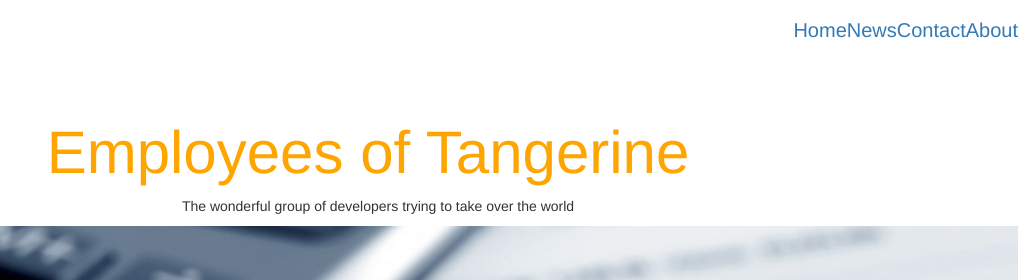
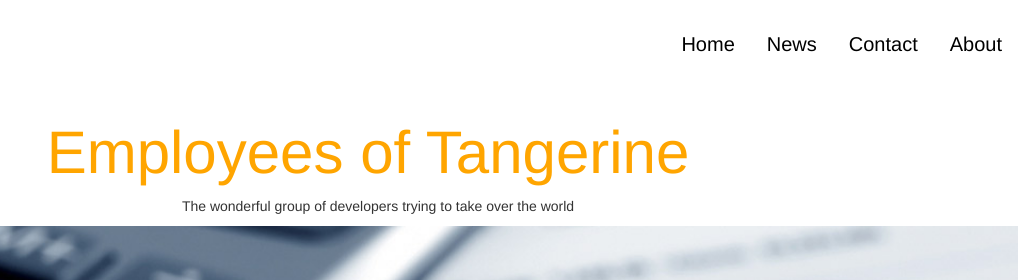
Before and after one commit to Jacqui-B/MVW-Assignment-, a plain HTML site: page index.html in a window 1280 px wide. Shown: the top 280 px of the page, 262-1280 px from the left. Drawn offline with nearby package versions, Linux system fonts and the light colour scheme.

Commit message:
horizantal menu

```diff
--- a/css/styles.css
+++ b/css/styles.css
@@ -1,8 +1,8 @@
-/*.portrait {
+.portrait {
     border:2px solid #DDD;
     width: 100px;
     display:inline;
-}*/
+}
 .homepage  {
     font-size: 60px;
     color: orange;
@@ -18,6 +18,15 @@
     list-style-type: none;
     float: right;
 }
+
+li a{
+    display: block;
+    color:black;
+    text-align: center;
+    padding: 14px 16px;
+    text-decoration: none;
+}
+
 .photo {
     width: 100%;
     padding-top: 15px;
@@ -62,4 +71,5 @@ header > h2{
 .hero-image {
     width: 100%;
     height: 120%;
+    overflow: hidden;
 }
--- a/index.html
+++ b/index.html
@@ -22,8 +22,11 @@
         <h1 class="homepage"> Employees of Tangerine</h1>
         <p class="para"> The wonderful group of developers trying to take over the world </p>
         <h2> Forward Thinking</h2>
-        <img class="hero-image" src="employees/banking.jpg"/>
     </header>
+
+<div>
+    <img class="hero-image" src="employees/banking.jpg"/>
+</div>
 
 <div class="majorList">
     <ul class="unorder">
```
